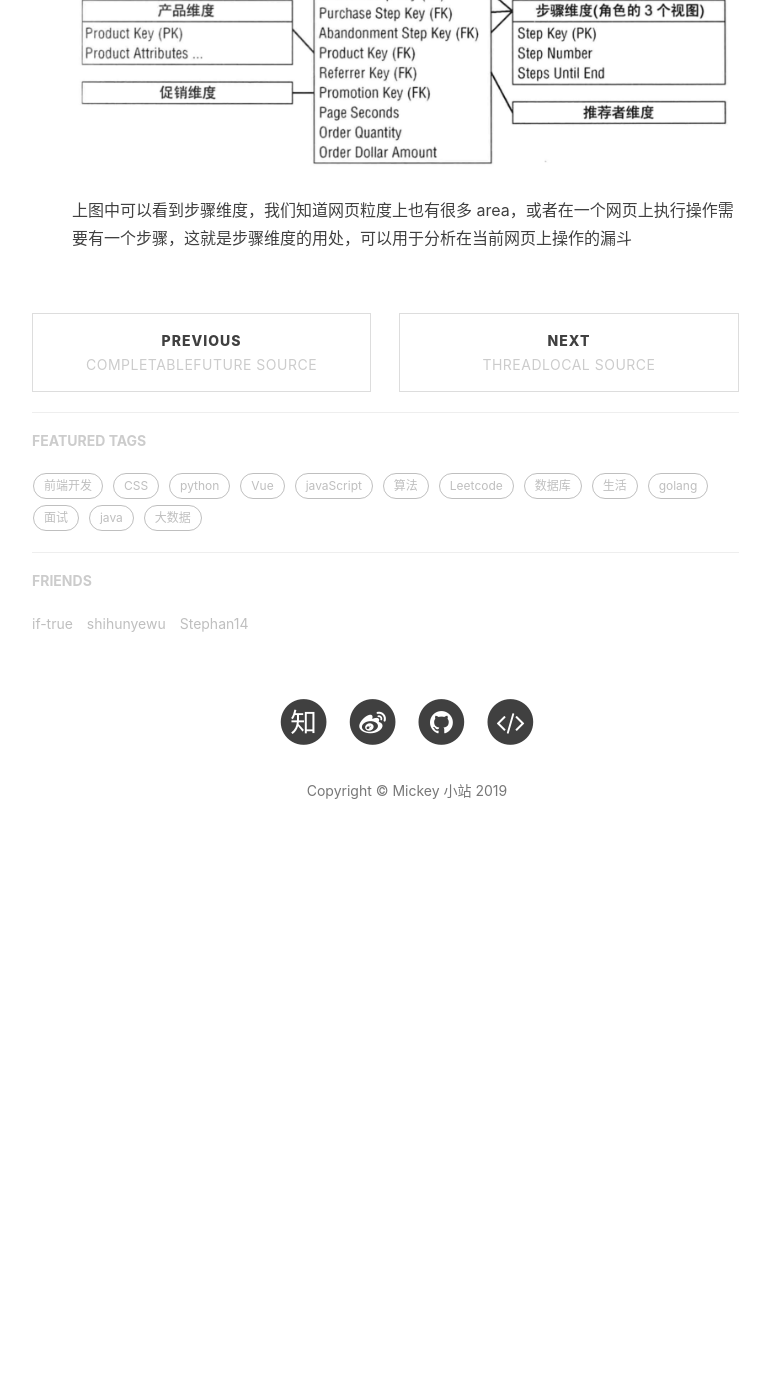
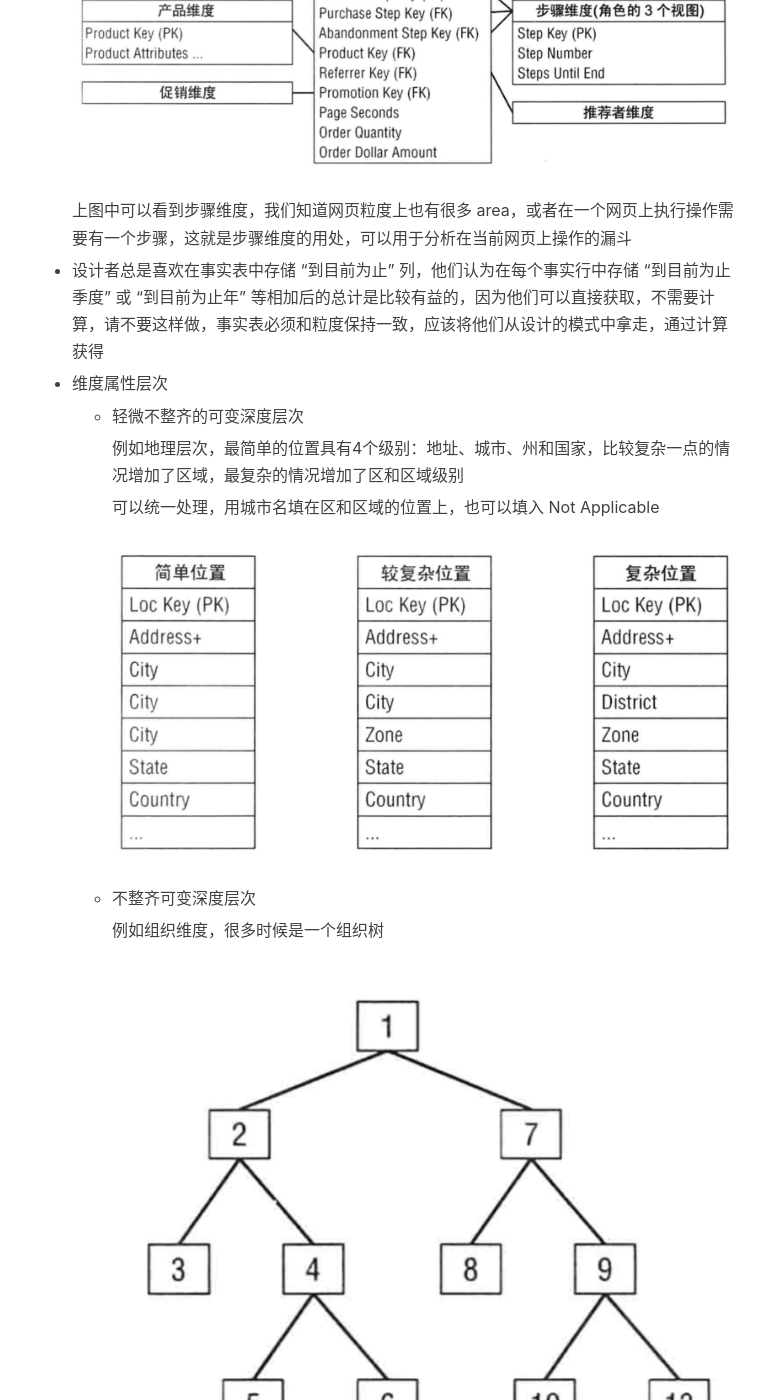
Before and after one commit to mickey0524/mickey0524.github.io, a Jekyll site: the page built from _posts/2019-08-24-dw-methodology.md, in a window 1280 px wide and 1400 px high, scrolled down 5296 px. Shown: the whole window, without its empty margins (233-1003 px from the left). Built offline with Jekyll 4.4.1, drawn with Linux system fonts in a browser that asks for light colours; nearby versions of some CDN libraries; comment, search, counter and statistics services are not loaded; before the commit the page ends 6164 px from its top, so only the background shows below that; some of the changed text lies outside the part shown.

Commit message:
feat(dw): update dw

```diff
--- a/_posts/2019-08-24-dw-methodology.md
+++ b/_posts/2019-08-24-dw-methodology.md
@@ -103,3 +103,33 @@ tags:
     ![web_1](/img/in-post/dw-methodology/web_1.png)
 
     上图中可以看到步骤维度，我们知道网页粒度上也有很多 area，或者在一个网页上执行操作需要有一个步骤，这就是步骤维度的用处，可以用于分析在当前网页上操作的漏斗
+
+* 设计者总是喜欢在事实表中存储 "到目前为止" 列，他们认为在每个事实行中存储 "到目前为止季度" 或 "到目前为止年" 等相加后的总计是比较有益的，因为他们可以直接获取，不需要计算，请不要这样做，事实表必须和粒度保持一致，应该将他们从设计的模式中拿走，通过计算获得
+
+* 维度属性层次
+
+    * 轻微不整齐的可变深度层次
+
+        例如地理层次，最简单的位置具有4个级别：地址、城市、州和国家，比较复杂一点的情况增加了区域，最复杂的情况增加了区和区域级别
+
+        可以统一处理，用城市名填在区和区域的位置上，也可以填入 Not Applicable
+
+        ![account_1](/img/in-post/dw-methodology/account_1.png)
+
+    * 不整齐可变深度层次
+
+        例如组织维度，很多时候是一个组织树
+
+        ![account_2](/img/in-post/dw-methodology/account_2.png)
+
+        这个时候可以建立一个桥接表
+
+        ![account_3](/img/in-post/dw-methodology/account_3.png)
+
+        ![account_3](/img/in-post/dw-methodology/account_4.png)
+
+    * 随时间变化的不规则层次
+
+        新增有效时间和失效时间
+
+        ![account_5](/img/in-post/dw-methodology/account_5.png)
```
Also changed, not shown: img/in-post/dw-methodology/account_1.png (added), img/in-post/dw-methodology/account_2.png (added), img/in-post/dw-methodology/account_3.png (added), img/in-post/dw-methodology/account_4.png (added), img/in-post/dw-methodology/account_5.png (added).
